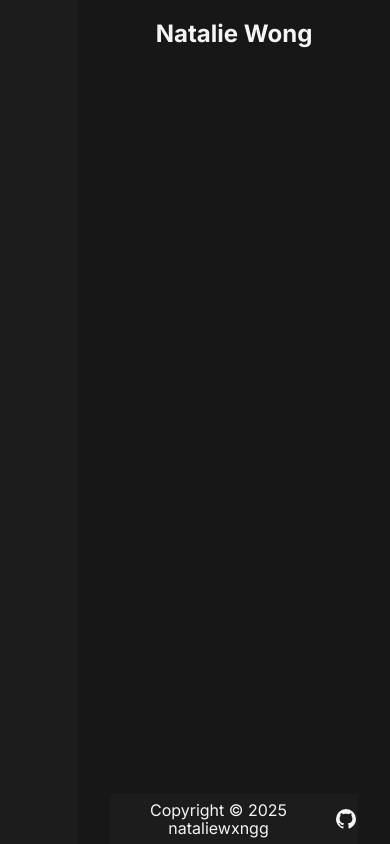
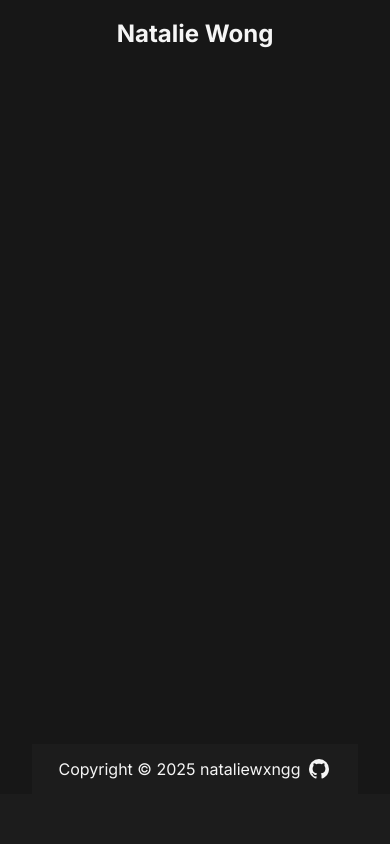
Before and after one commit to nataliewxngg/nataliewxngg, a website built with webpack: page src/template.html in a window 390 px wide. Built offline with nearby package versions, Linux system fonts and the light colour scheme.

Commit message:
Layout for mobile devices

```diff
--- a/src/styles/home.css
+++ b/src/styles/home.css
@@ -56,3 +56,23 @@ footer svg:hover {
     fill: var(--primary-color);
     cursor: pointer;
 }
+
+@media only screen and (max-width: 900px) {
+    body {
+        min-height: calc(100vh - 50px);
+        grid-template-columns: 1fr;
+        grid-template-rows: 1fr auto;
+    }
+
+    nav {
+        height: 50px;
+        width: 100%;
+
+        position: fixed;
+        bottom: 0;
+    }
+
+    footer {
+        grid-area: 2 / 1 / 3 / 2;
+    }
+}
```
